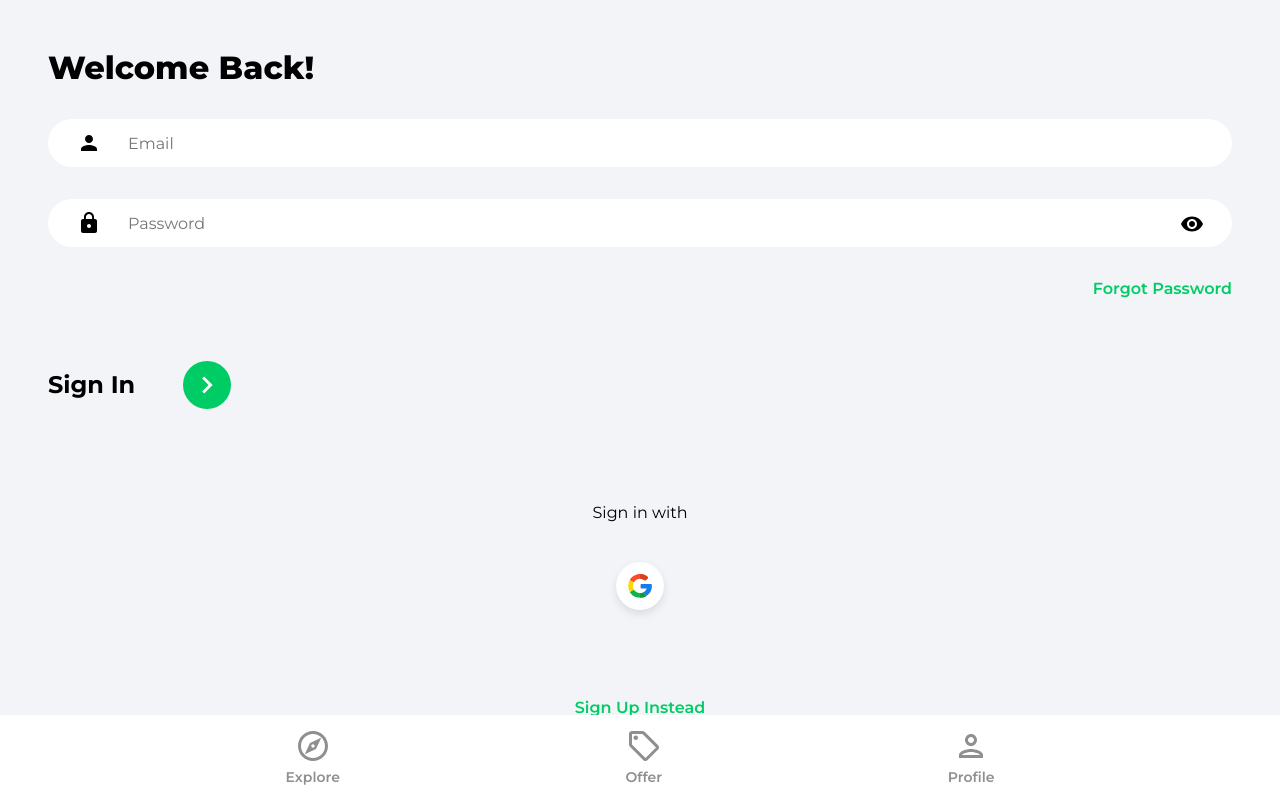
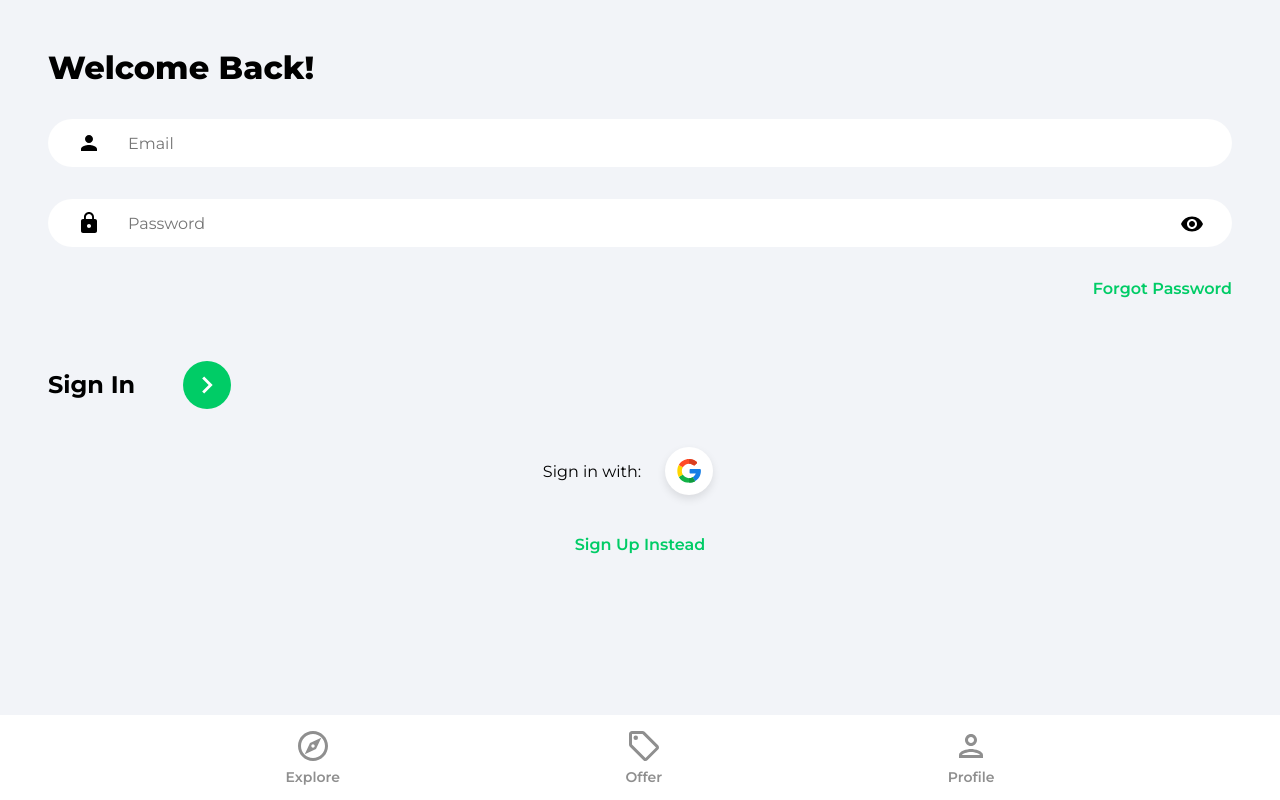
Before and after one commit to SziNo/realEstateAppWithFirebase, a React (Create React App) app: page /signin in a window 1280 px wide. Built offline with nearby package versions, Linux system fonts and the light colour scheme.

Commit message:
some css adjustments

```diff
--- a/src/components/OAuth.jsx
+++ b/src/components/OAuth.jsx
@@ -36,7 +36,7 @@ const OAuth = () => {
 
   return (
     <div className='socialLogin'>
-      <p>Sign {location.pathname === '/signup' ? 'up' : 'in'} with </p>
+      <p>Sign {location.pathname === '/signup' ? 'up' : 'in'} with: </p>
       <button className='socialIconDiv' onClick={onGoogleClick}>
         <img className='socialIconImg' src={googleIcon} alt='google' />
       </button>
--- a/src/components/Spinner.jsx
+++ b/src/components/Spinner.jsx
@@ -1,5 +1,3 @@
-import React from 'react'
-
 const Spinner = () => {
   return (
     <div className='loadingSpinnerContainer'>
--- a/src/index.css
+++ b/src/index.css
@@ -265,10 +265,9 @@ button {
 }
 
 .socialLogin {
-  margin-top: 4rem;
   display: flex;
-  flex-direction: column;
   align-items: center;
+  justify-content: center;
 }
 
 .socialIconDiv {
@@ -290,11 +289,11 @@ button {
 }
 
 .registerLink {
-  margin-top: 4rem;
+  margin-top: 1rem;
   color: #00cc66;
   font-weight: 600;
   text-align: center;
-  margin-bottom: 3rem;
+  margin-bottom: 1rem;
 }
 
 @media (min-width: 1217px) {
```
